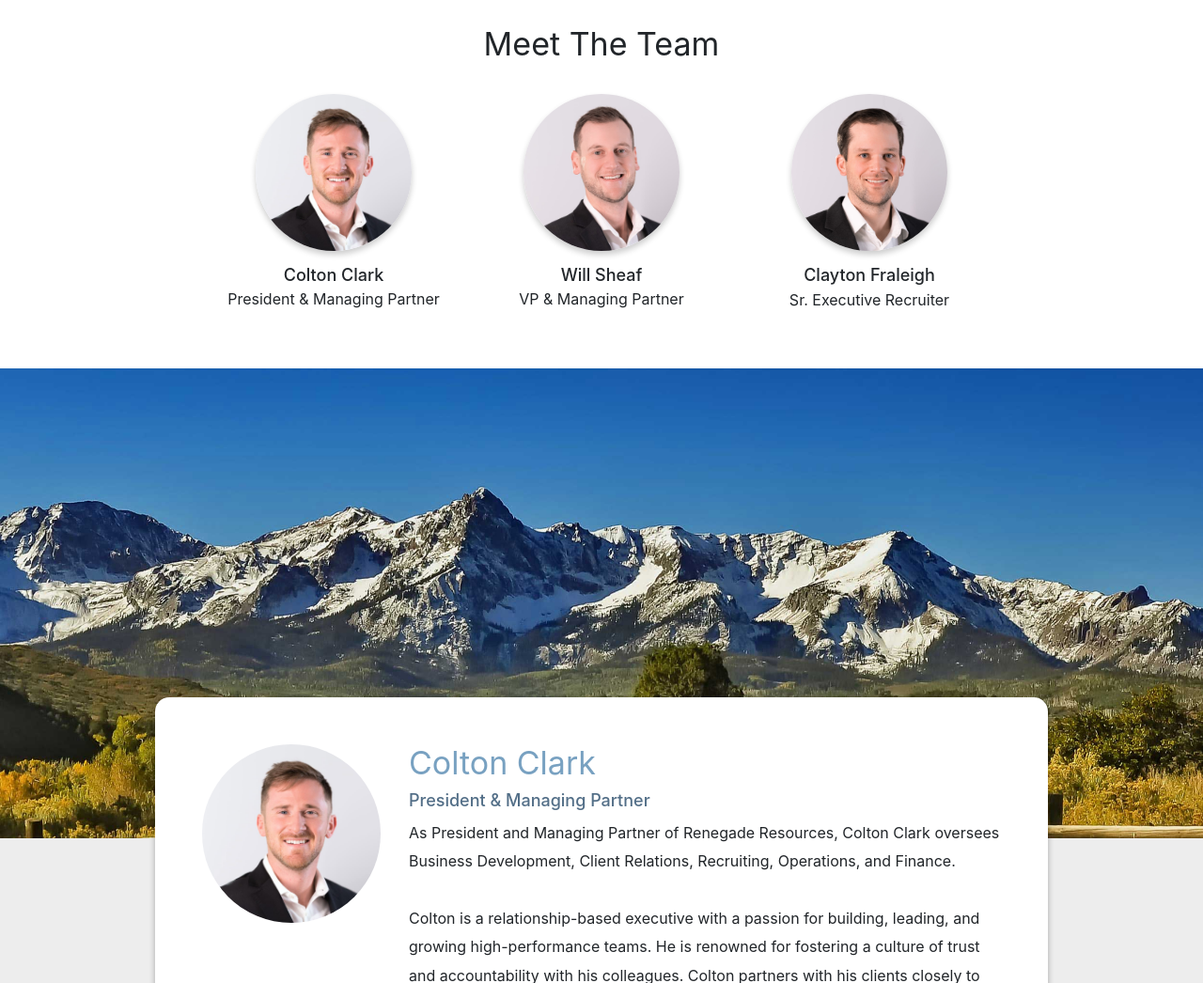
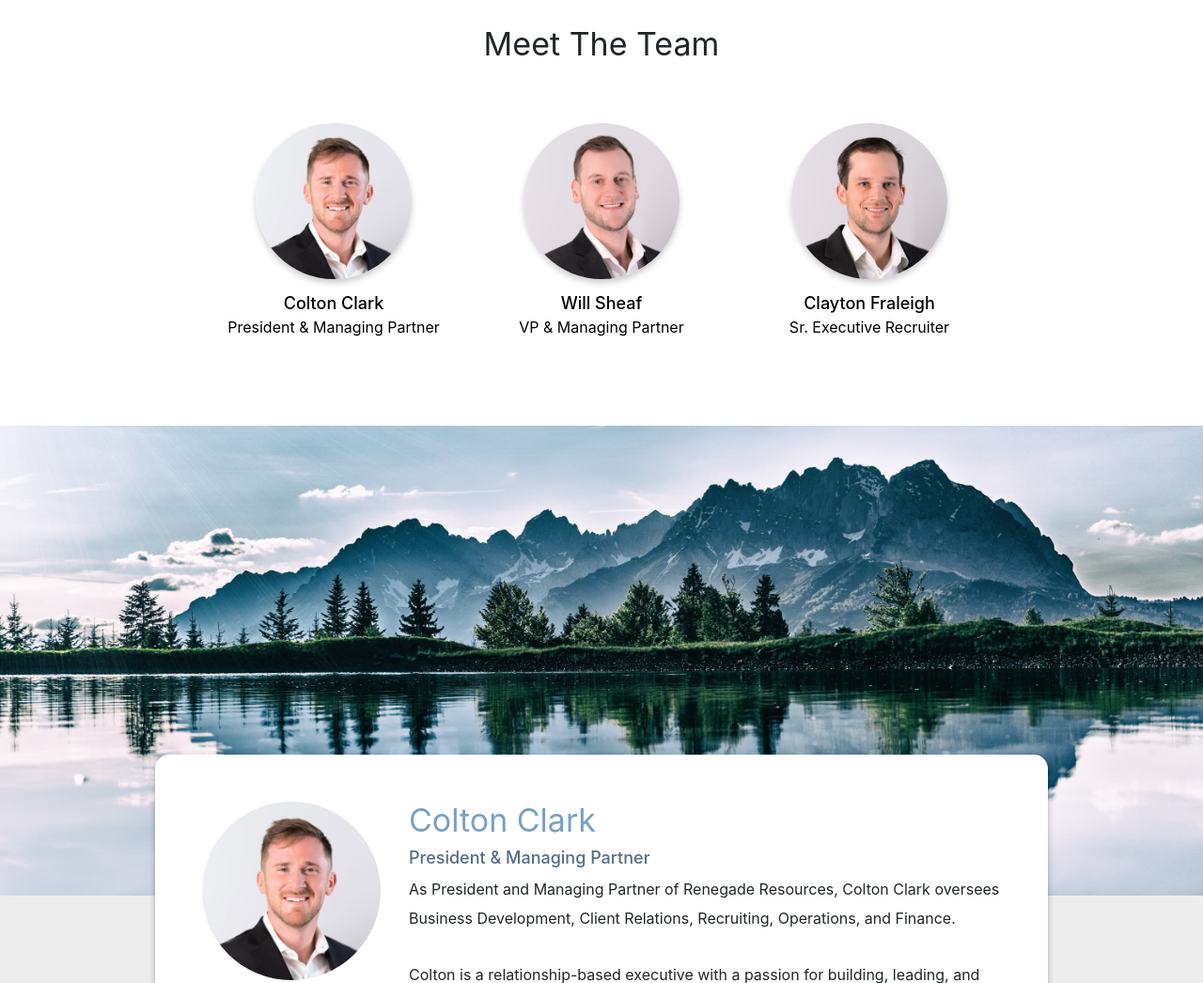
Before and after one commit to ntoporcov/renegade, a React app: page /team in a window 1280 px wide. Shown: the part 780-1826 px from the top of the page at 94% size. Built offline with nearby package versions, Linux system fonts and the light colour scheme.

Commit message:
fixing stuff from the email

```diff
--- a/src/components/misc/IndustryDetailRow.js
+++ b/src/components/misc/IndustryDetailRow.js
@@ -15,7 +15,7 @@ const IndustryDetailRow = (props) => {
         industryBG:{
             backgroundSize:"cover",
             backgroundBlendMode:"multiply",
-            backgroundColor:colors.gray.dark,
+            backgroundColor:colors.gray.light,
             backgroundPosition:"center",
             marginBottom:"300px",
             marginTop:"100px",
--- a/src/components/misc/homeTeamSection.js
+++ b/src/components/misc/homeTeamSection.js
@@ -10,7 +10,7 @@ const useStyles = createUseStyles({
     teamBackground:{
         background:colors.gray.light+" url("+teamBackground+") no-repeat bottom",
         backgroundSize:"cover",
-        backgroundPosition:"right bottom",
+        backgroundPosition:"right 70%",
         backgroundBlendMode:"multiply",
         minHeight:"80vh",
         color:"white !important"
--- a/src/components/misc/teamDetails.js
+++ b/src/components/misc/teamDetails.js
@@ -2,7 +2,7 @@ import React from "react";
 import {Container, Row, Col} from "react-bootstrap";
 import {createUseStyles} from "react-jss";
 import colors from "../../utils/colors"
-import coltonFeatured from "../../img/james-obernesser-fMHm-ejtF0E-unsplash-pichi.jpg"
+import coltonFeatured from "../../img/pexels-pixabay-459225-pichi.jpg"
 import coltonHeadshot from "../../img/headshots/small/Renegade-102-square.jpg"
 import willFeatured from "../../img/stephen-momot-UivGzIDhVyw-unsplash-pichi.jpg"
 import willHeadshot from "../../img/headshots/small/Renegade-108-square.jpg"
@@ -42,10 +42,13 @@ const TeamMemberDetail = (props) => {
     const style = useStyles();
 
     return(
-        <div className={style.detailWrapper}>
+        <div className={style.detailWrapper} id={props.id}>
             <Row
                 className={style.featuredImage}
-                style={{background:"url("+props.featuredImage+") no-repeat center"}}
+                style={{
+                  background:"url("+props.featuredImage+") no-repeat center",
+                  backgroundPosition:"center 80%"
+                }}
             />
             <Container>
                 <Row className={"justify-content-center"}>
@@ -83,6 +86,7 @@ const TeamDetails = () => {
     return (
         <Container fluid style={{backgroundColor: colors.gray.barely}}>
             <TeamMemberDetail
+                id={"colton"}
                 featuredImage={coltonFeatured}
                 headshot={coltonHeadshot}
                 name={"Colton Clark"}
@@ -96,6 +100,7 @@ const TeamDetails = () => {
                 }
             />
             <TeamMemberDetail
+                id={"will"}
                 featuredImage={willFeatured}
                 headshot={willHeadshot}
                 name={"Will Sheaf"}
@@ -109,6 +114,7 @@ const TeamDetails = () => {
                 }
             />
             <TeamMemberDetail
+                id={"clayton"}
                 featuredImage={claytonFeatured}
                 headshot={claytonHeadshot}
                 name={"Clayton Fraleigh"}
--- a/src/components/misc/teamSummaryRow.js
+++ b/src/components/misc/teamSummaryRow.js
@@ -22,6 +22,9 @@ const TeamMember = (props) => {
 
     return (
           <Col xs={7} md={6} lg={3} className={style.teamBox+" text-center"}>
+            <div className={"teamButton"} onClick={()=>{
+              document.getElementById(props.hash).scrollIntoView({behavior:"smooth"})
+            }}>
             <Row className={"justify-content-center"}>
                   <Col xs={9} md={8}>
                       <img src={props.headshot} alt={props.name+" headshot"} className={style.headshot+" img-fluid"} />
@@ -29,6 +32,7 @@ const TeamMember = (props) => {
               </Row>
               <h3 className={"mb-0"}>{props.name}</h3>
               <span>{props.position}</span>
+            </div>
           </Col>
     )
 }
@@ -47,16 +51,19 @@ const TeamSummary = () => {
                     headshot={coltonHeadshot}
                     name={"Colton Clark"}
                     position={"President & Managing Partner"}
+                    hash={"colton"}
                 />
                 <TeamMember
                     headshot={willHeadshot}
                     name={"Will Sheaf"}
                     position={"VP & Managing Partner"}
+                    hash={"will"}
                 />
                 <TeamMember
                     headshot={claytonHeadshot}
                     name={"Clayton Fraleigh"}
                     position={"Sr. Executive Recruiter"}
+                    hash={"clayton"}
                 />
             </Row>
         </Container>
--- a/src/index.css
+++ b/src/index.css
@@ -44,6 +44,29 @@ a.button{
 a.button:hover{
   box-shadow: 0 6px 6px rgba(0,0,0,.3);
   background-color: var(--gray-barely);
+}
+
+.teamButton{
+  display: block;
+  width: auto;
+  color: black !important;
+  cursor: pointer;
+  padding:30px 0;
+  transition:
+          transform ease-out .2s,
+          box-shadow ease-out .2s;
+  border: 1px solid white;
+}
+
+.teamButton:hover{
+  border: 1px solid var(--primary);
+  box-shadow: -10px 10px var(--primary);
+  transform:translateY(-10px)translateX(5px);
+}
+
+.teamButton:active{
+  transform:translateY(-4px)translateX(2px);
+  box-shadow: -3px 3px var(--primary);
 }
 
 h1 {
--- a/src/index.js
+++ b/src/index.js
@@ -30,11 +30,11 @@ const theme = createMuiTheme({
 });
 
 function ScrollToTop() {
-    const { pathname } = useLocation();
+    const locationState  = useLocation();
 
     useEffect(() => {
         window.scrollTo(0, 0);
-    }, [pathname]);
+    }, [locationState]);
 
     return null;
 }
--- a/src/pages/Industries.js
+++ b/src/pages/Industries.js
@@ -7,7 +7,7 @@ import constructionImage from "../img/james-sullivan-ESZRBtkQ_f8-unsplash.jpg"
 import ContactCTA from "../components/cta/ContactCTA";
 import {faUserHardHat, faLightbulbOn, faAbacus, faPencilRuler} from "@fortawesome/pro-duotone-svg-icons";
 import bgImage from "../img/science-in-hd-pAzSrQF3XUQ-unsplash-pichi.jpg"
-import engineeringImage from "../img/sigmund-r9PeXDCJyEw-unsplash-pichi.jpg"
+import engineeringImage from "../img/spacex-IuE715vJo2I-unsplash-pichi.jpg"
 import accountingImage from "../img/sean-pollock-PhYq704ffdA-unsplash-pichi.jpg"
 
 
@@ -137,7 +137,8 @@ const Industries = () => {
                     bg={engineeringImage}
                     icon={faPencilRuler}
                     col={{
-                        md:{span:10,offset:0},
+                        sm:{span:10,offset:0},
+                        md:{span:8,offset:0},
                     }}
                     title={"Engineering"}
                     paragraph={"Renegade Resources’ Engineering Division partners with leading engineering & design firms that focus on mechanical and electrical manufacturing. With engineering being one of our most dynamic fields, Renegade harnesses years of technical acumen, augmented with acute attention to detail. As a result, we offer our clients a competitive edge within an everchanging industry."}
--- a/src/pages/Team.js
+++ b/src/pages/Team.js
@@ -3,7 +3,7 @@ import BigHero from "../components/heroes/bigHero";
 import TeamSummary from "../components/misc/teamSummaryRow";
 import TeamDetails from "../components/misc/teamDetails";
 import ContactCTA from "../components/cta/ContactCTA";
-import coverImage from "../img/headshots/large/Renegade-114.jpg"
+import coverImage from "../img/trevor-neely--vj4XtDTxYc-unsplash-pichi.jpg"
 import verticalCover from "../img/headshots/large/Renegade-132.jpg"
 
 const Team = () => {
```
Also changed, not shown: src/img/pexels-pixabay-459225-pichi.jpg (added), src/img/spacex-IuE715vJo2I-unsplash-pichi.jpg (added), src/img/spacex-IuE715vJo2I-unsplash.jpg (added), src/img/trevor-neely--vj4XtDTxYc-unsplash-pichi.jpg (added), 2 other files. Lines whose indentation alone changed are shown as unchanged.
